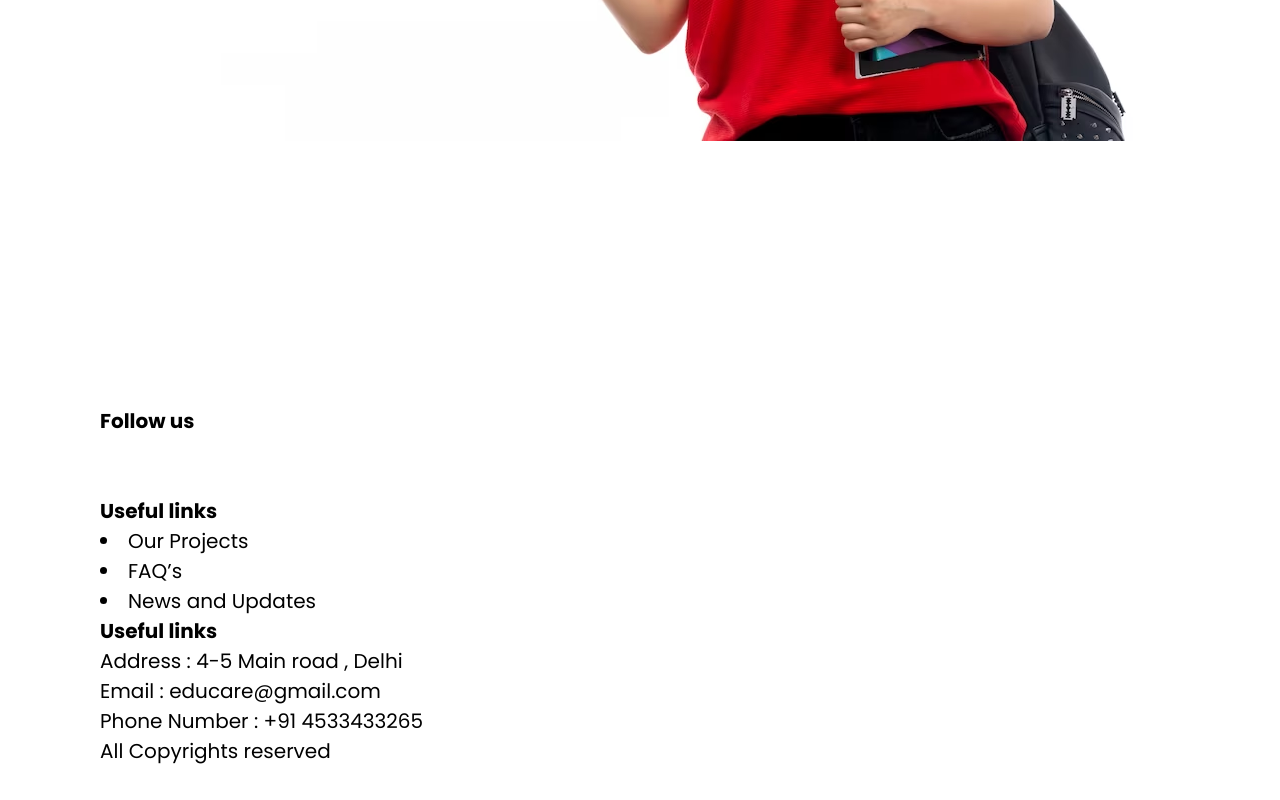
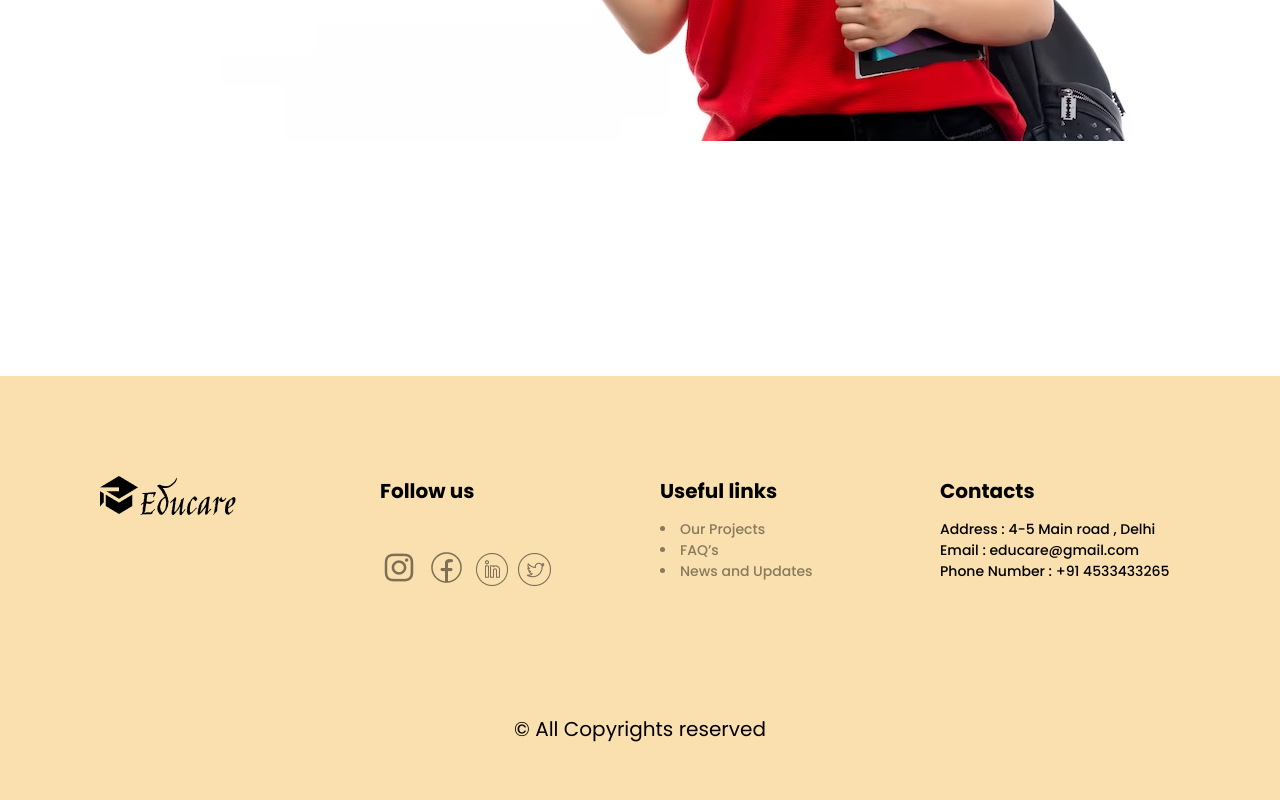
Before and after one commit to ShipaShipovnik/education, a plain HTML site: page index.html in a window 1280 px wide. Shown: the part 3002-3802 px from the top of the page. Before the commit the page ends 3768 px from the top, so only its background shows below. Drawn offline with Linux system fonts and the light colour scheme.

Commit message:
footer закончен

```diff
--- a/index.html
+++ b/index.html
@@ -91,31 +91,32 @@
                 </div>
             </div>
         </section>
+
         <footer>
             <div class="container">
                 <div class="footer-infos">
-                    <div class="logo"><img src="" alt=""></div>
+                    <div class="logo"><img src="images/logo.png" alt="logo"></div>
                     <div>
                         <h3>Follow us</h3><br>
-                        <img src="" class="socials" alt="">
-                        <img src="" class="socials" alt="">
-                        <img src="" class="socials" alt="">
-                        <img src="" class="socials" alt="">
+                        <a><img src="images/bxl_instagram.png" class="socials" alt=""></a>
+                        <a><img src="images/circum_facebook.png" class="socials" alt=""></a>
+                        <a><img src="images/et_linkedin.png" class="socials" alt=""></a>
+                        <a><img src="images/et_twitter.png" class="socials" alt=""></a>
                     </div>
                     <div>
                         <h3>Useful links</h3>
-                        <li>Our Projects</li>
-                        <li>FAQ’s</li>
-                        <li>News and Updates</li>
+                        <li><a href="">Our Projects</a></li>
+                        <li><a href="">FAQ’s</a></li>
+                        <li><a href="">News and Updates</a></li>
                     </div>
                     <div>
-                        <h3>Useful links</h3>
+                        <h3>Contacts</h3>
                         <p>Address : 4-5 Main road , Delhi</p>
                         <p>Email : educare@gmail.com</p>
                         <p>Phone Number : +91 4533433265</p>
                     </div>
                 </div>
-                <p>All Copyrights reserved</p>
+                <p id="Copyrights">© All Copyrights reserved</p>
             </div>
         </footer>
     </body>
--- a/styles.css
+++ b/styles.css
@@ -218,3 +218,43 @@ header {
     margin-top: 63px;
     cursor: pointer;
 }
+
+/* футер */
+footer{
+    background: #F9E0AE;
+    padding-top: 100px;
+    padding-bottom: 56px;
+}
+footer .footer-infos {
+    display: flex;
+    justify-content: space-between;
+}
+footer .footer-infos div{
+    width: 240px;
+}
+footer #Copyrights{
+    text-align: center;
+    margin-top: 120px;
+
+}
+footer .socials{
+    margin-right: 5px;
+}
+footer .footer-infos div p{
+    font-size: 14px;
+    font-weight: 500;
+}
+footer .footer-infos div li{
+    color: rgba(0, 0, 0, 0.46);
+    font-size: 14px;
+    font-weight: 500;
+}
+footer .footer-infos div li a{
+    color: rgba(0, 0, 0, 0.46);
+    text-decoration: none;
+    font-size: 14px;
+    font-weight: 500;
+}
+footer .footer-infos div h3{
+    margin-bottom: 13px;
+}
```
Also changed, not shown: images/bxl_instagram.png (added), images/circum_facebook.png (added), images/et_linkedin.png (added), images/et_twitter.png (added).
